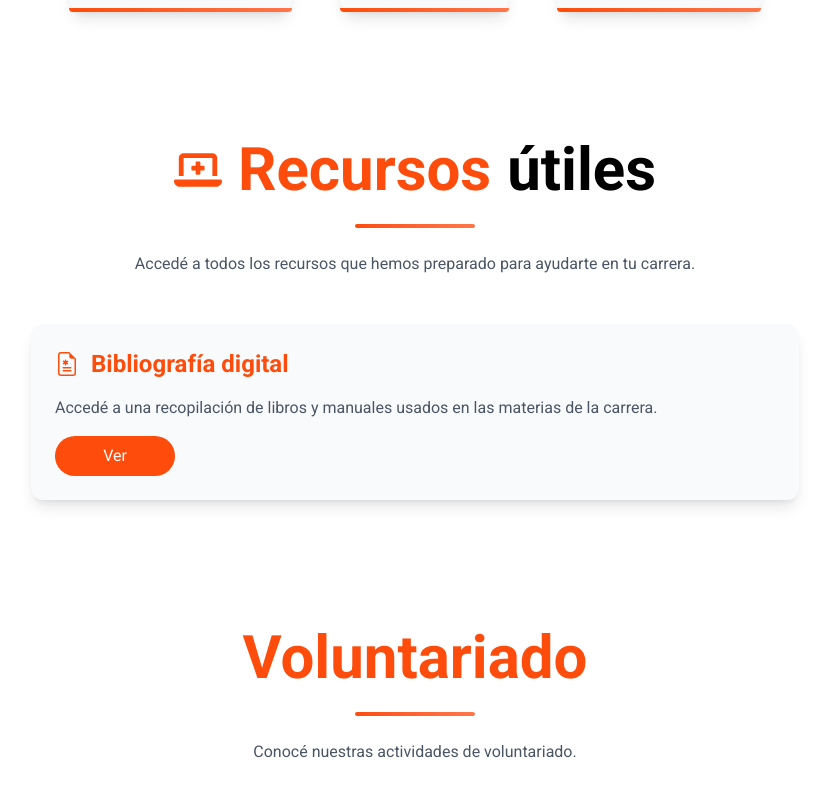
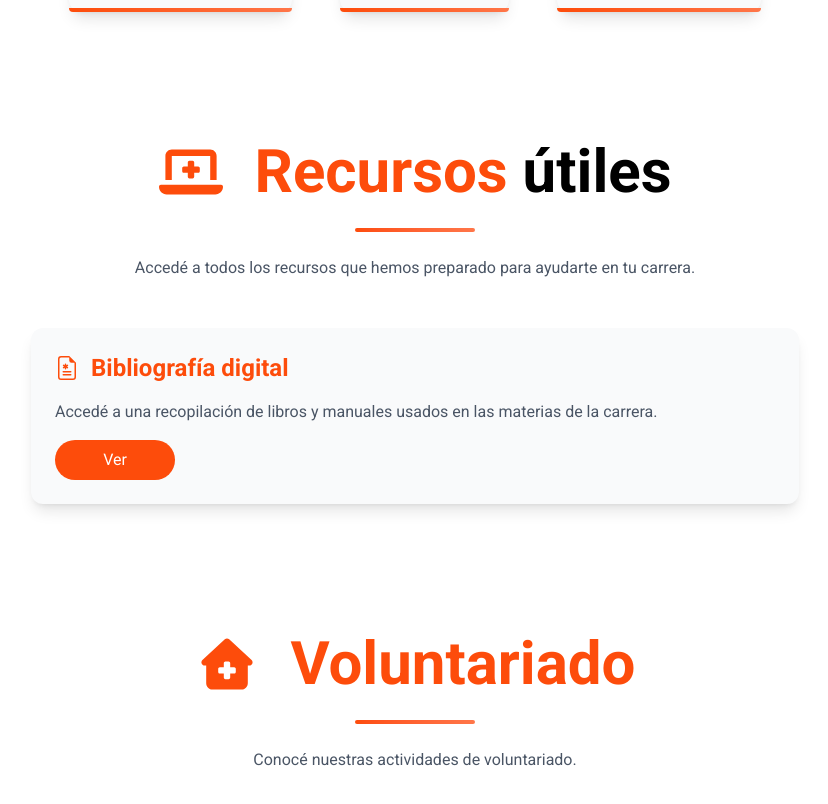
Before and after one commit to FranciscoJarusz/lista365, a React (Vite) app: page / in a window 1280 px wide. Shown: the part 1320-2124 px from the top of the page, without its empty margins (225-1053 px from the left). Built offline with nearby package versions, Linux system fonts and the light colour scheme.

Commit message:
Agrego SVG.

```diff
--- a/src/components/Recursos.jsx
+++ b/src/components/Recursos.jsx
@@ -6,13 +6,12 @@ const Recursos = () => {
 
             <div className="flex flex-col items-center justify-center gap-6">
 
-                <h1 className="text-4xl md:text-6xl font-bold text-black flex items-center gap-4">
-
-                    <svg xmlns="http://www.w3.org/2000/svg" width="48" height="48" viewBox="0 0 640 640" fill="var(--color-primario)">
+                <h1 className="text-4xl md:text-6xl font-bold text-black flex items-center gap-8">
+                    <svg xmlns="http://www.w3.org/2000/svg" width="64" height="64" viewBox="0 0 640 640" fill="var(--color-primario)">
                         <path d="M64 160C64 124.7 92.7 96 128 96L512 96C547.3 96 576 124.7 576 160L576 400L512 400L512 160L128 160L128 400L64 400L64 160zM0 467.2C0 456.6 8.6 448 19.2 448L620.8 448C631.4 448 640 456.6 640 467.2C640 509.6 605.6 544 563.2 544L76.8 544C34.4 544 0 509.6 0 467.2zM288 224C288 215.2 295.2 208 304 208L336 208C344.8 208 352 215.2 352 224L352 264L392 264C400.8 264 408 271.2 408 280L408 312C408 320.8 400.8 328 392 328L352 328L352 368C352 376.8 344.8 384 336 384L304 384C295.2 384 288 376.8 288 368L288 328L248 328C239.2 328 232 320.8 232 312L232 280C232 271.2 239.2 264 248 264L288 264L288 224z"/>
                     </svg>
 
-                    <span className="text-primario">Recursos</span> útiles
+                    <span><span className="text-primario">Recursos</span> útiles</span>
 
                 </h1>
 
--- a/src/components/Voluntariado.jsx
+++ b/src/components/Voluntariado.jsx
@@ -4,7 +4,12 @@ const Voluntariado = () => {
     return (
         <div id="voluntariado" className="p-6 flex flex-col items-center justify-center mt-20 gap-6">
 
-            <h1 className="text-4xl md:text-6xl font-bold text-primario text-center">Voluntariado</h1>
+            <h1 className="text-4xl md:text-6xl font-bold text-primario text-center flex items-center gap-8">
+            <svg xmlns="http://www.w3.org/2000/svg" width="64" height="64" viewBox="0 0 640 640" fill="var(--color-primario)">
+                <path d="M341.8 72.6C329.5 61.2 310.5 61.2 298.3 72.6L74.3 280.6C64.7 289.6 61.5 303.5 66.3 315.7C71.1 327.9 82.8 336 96 336L112 336L112 512C112 547.3 140.7 576 176 576L464 576C499.3 576 528 547.3 528 512L528 336L544 336C557.2 336 569 327.9 573.8 315.7C578.6 303.5 575.4 289.5 565.8 280.6L341.8 72.6zM288 312C288 303.2 295.2 296 304 296L336 296C344.8 296 352 303.2 352 312L352 352L392 352C400.8 352 408 359.2 408 368L408 400C408 408.8 400.8 416 392 416L352 416L352 456C352 464.8 344.8 472 336 472L304 472C295.2 472 288 464.8 288 456L288 416L248 416C239.2 416 232 408.8 232 400L232 368C232 359.2 239.2 352 248 352L288 352L288 312z"/>
+                </svg>
+                Voluntariado
+            </h1>
 
             <div className="h-1 w-20 lg:w-30 bg-gradient-to-r from-primario to-secundario rounded-xl"></div>
 
```
